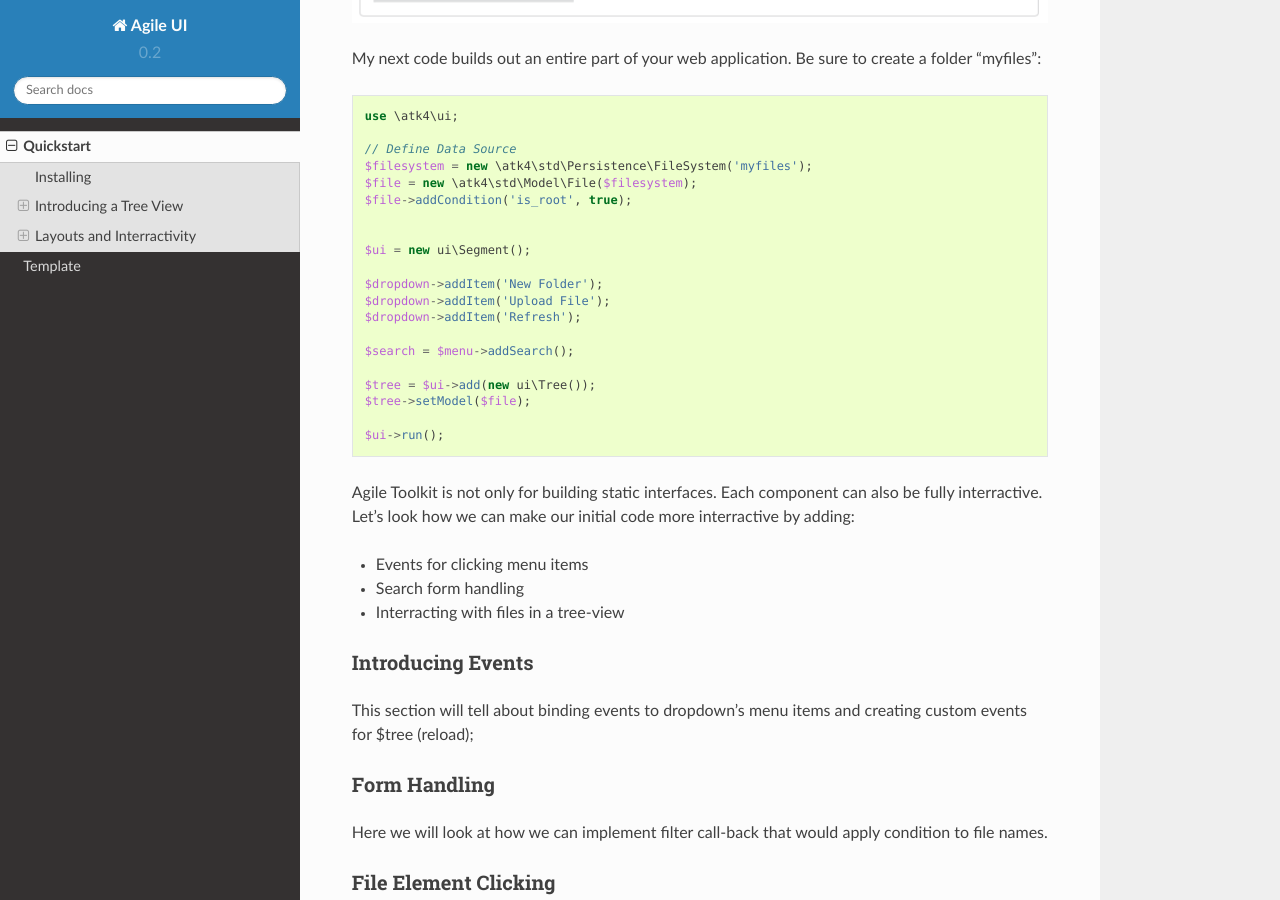
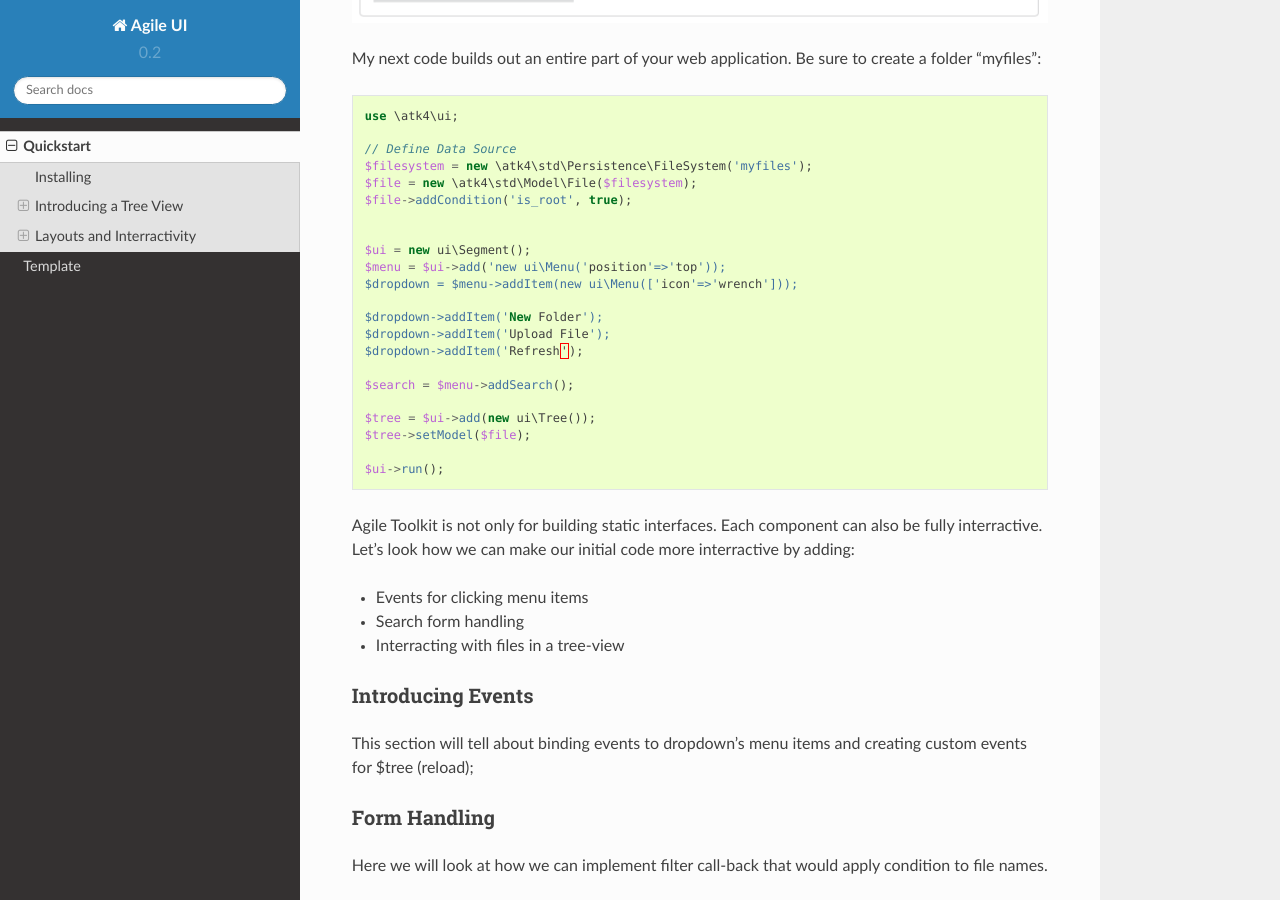
Before and after one commit to atk4/ui, a Sphinx documentation site: the page built from docs/quickstart.rst, in a window 1280 px wide and 900 px high, scrolled down 5069 px. Built offline with Sphinx 7.4.7 and the Read the Docs theme 2.0.0, drawn with Linux system fonts in a browser that asks for light colours; pages that are not in the unit, such as notebooks, are missing from menus.

Commit message:
fix missing lines

```diff
--- a/docs/quickstart.rst
+++ b/docs/quickstart.rst
@@ -206,6 +206,8 @@
 
 
     $ui = new ui\Segment();
+    $menu = $ui->add('new ui\Menu('position'=>'top'));
+    $dropdown = $menu->addItem(new ui\Menu(['icon'=>'wrench']));
 
     $dropdown->addItem('New Folder');
     $dropdown->addItem('Upload File');
```
